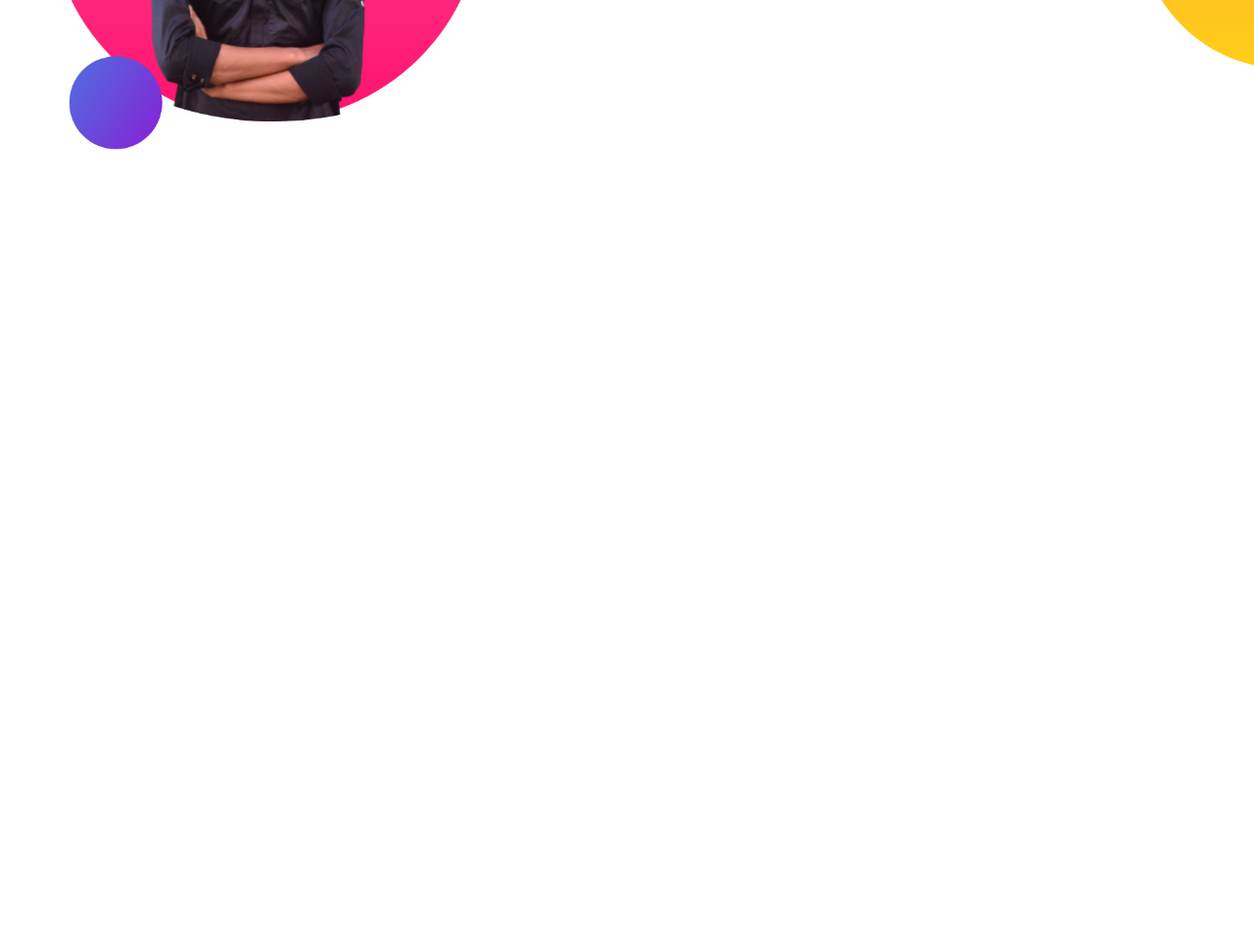
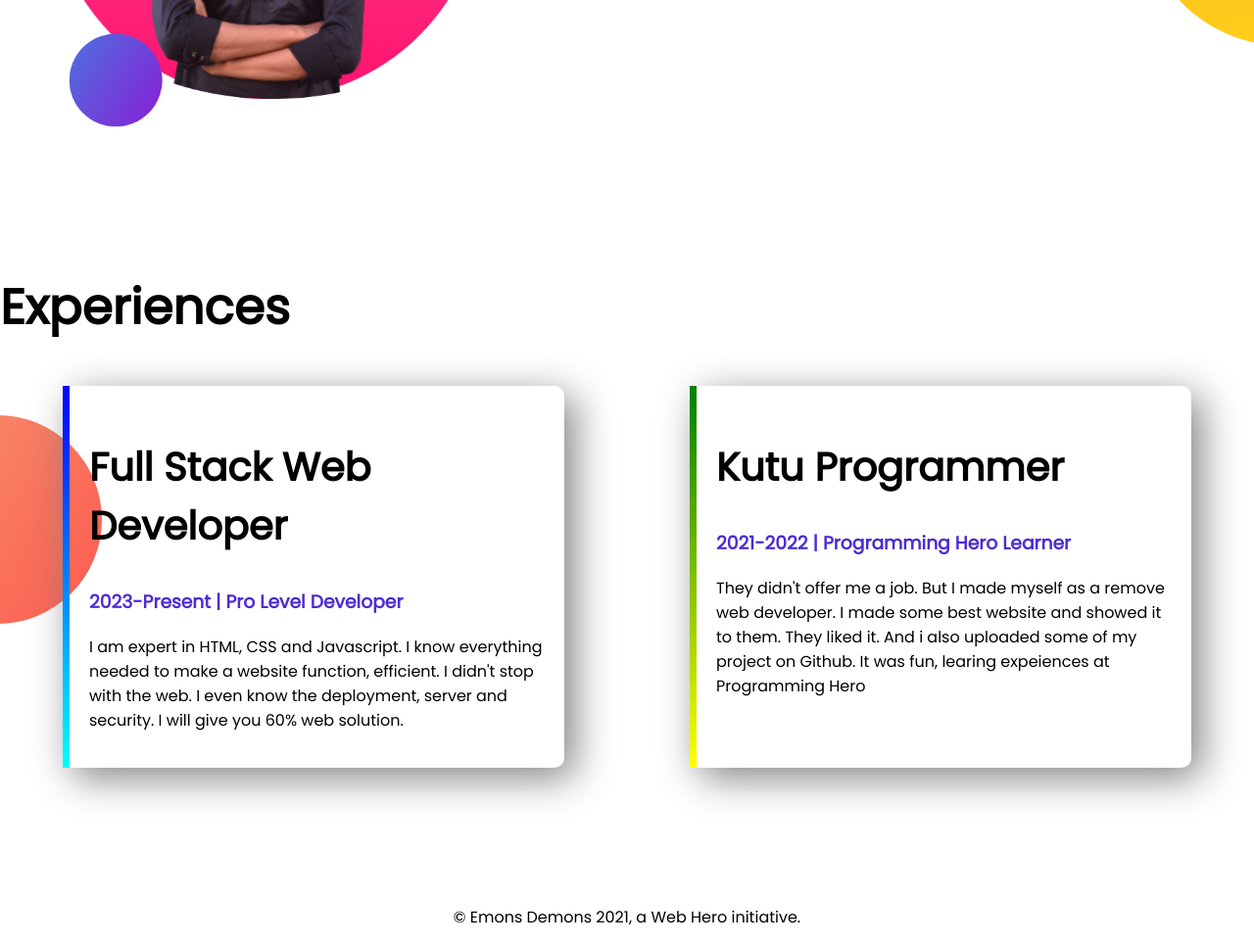
Before and after one commit to geeky-eng363/Developer--Portfolio, a plain HTML site: page index.html in a window 1280 px wide. Shown: the part 977-1942 px from the top of the page at 98% size. Before the commit the page ends 1277 px from the top, so only its background shows below. Drawn offline with Linux system fonts and the light colour scheme.

Commit message:
All things added

```diff
--- a/index.html
+++ b/index.html
@@ -12,7 +12,7 @@
 </head>
 
 <body>
-    <section class="top-banner">
+    <section class="top-banner flexible-container">
         <div class="half-width">
             <h1>Welcome To</h1>
             <h1><span class="majenta-color">Emon's</span> Universe!</h1>
@@ -30,7 +30,7 @@
 
         </div>
     </section>
-    <section class="think-big">
+    <section class="think-big flexible-container">
         <div class="half-width">
             <img src="images/my-bg2.png" alt="">
         </div>
@@ -42,6 +42,31 @@
             <a class="link-button" target="_blank" href="">DOWNLOAD RESUME</a>
         </div>
     </section>
+    <section class="experience-area">
+        <h1>Experiences</h1>
+        <div class="flexible-container">
+            <div id="full-stack-experience" class="experience-item">
+                <h2> Full Stack Web Developer</h2>
+                <h3 class="majenta-color"> 2023-Present | Pro Level Developer</h3>
+                <p> I am expert in HTML, CSS and Javascript. I know everything needed to make a website function,
+                    efficient. I didn't stop with the web. I even know the deployment, server and security. I will give
+                    you
+                    60% web solution.</p>
+            </div>
+            <div id="web-dev-experience" class="experience-item">
+                <h2>Kutu Programmer</h2>
+                <h3 class="majenta-color">2021-2022 | Programming Hero Learner</h3>
+                <p>They didn't offer me a job. But I made myself as a remove web developer. I made some best website and
+                    showed it to them. They liked it. And i also uploaded some of my project on Github. It was fun,
+                    learing
+                    expeiences at Programming Hero</p>
+            </div>
+        </div>
+
+    </section>
+    <footer>
+        <p>© Emons Demons 2021, a Web Hero initiative.</p>
+    </footer>
 
 </body>
 
--- a/style.css
+++ b/style.css
@@ -3,15 +3,15 @@ body{
     margin: 0;
 }
 h1{
-   font-size: 60px;
+   font-size: 50px;
 }
 h2{
-    font-size:xx-large;
+   font-size: 40px;
 }
 .majenta-color{
     color: rgb(75, 45, 209);
 }
-section{
+.flexible-container{
     display: flex;
     margin-bottom: 140px;
 }
@@ -39,3 +39,31 @@ section{
     background-repeat: no-repeat;
     background-position: right;
 }
+.experience-area{
+    background-image: url(images/exp-bg.png);
+    background-repeat: no-repeat;
+    background-position: left;
+}
+.experience-item{
+    width: 40%;
+    padding: 20px;
+    margin-left: 5%;
+    margin-right: 5%;
+    box-shadow: 10px 10px 40px gray;
+    border-radius: 10px;
+
+}
+
+#web-dev-experience{
+    border-left: 7px solid;
+    border-image: linear-gradient(green,yellow );
+    border-image-slice: 1;
+}
+footer p{
+    text-align: center;
+}
+#full-stack-experience{
+    border-left: 7px solid;
+    border-image: linear-gradient(blue, cyan );
+    border-image-slice: 1;
+}
```
